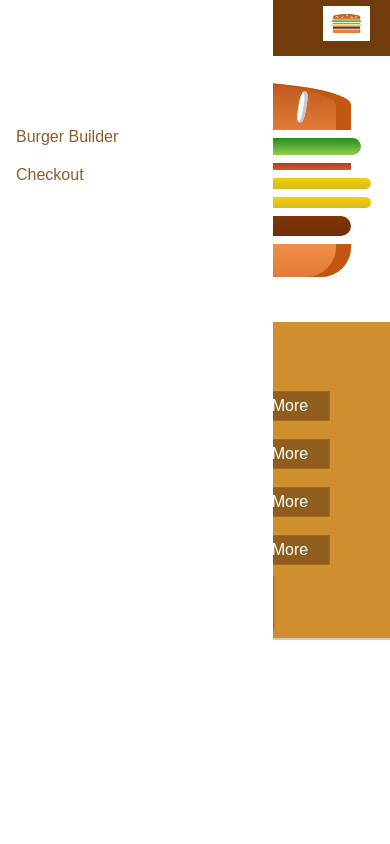
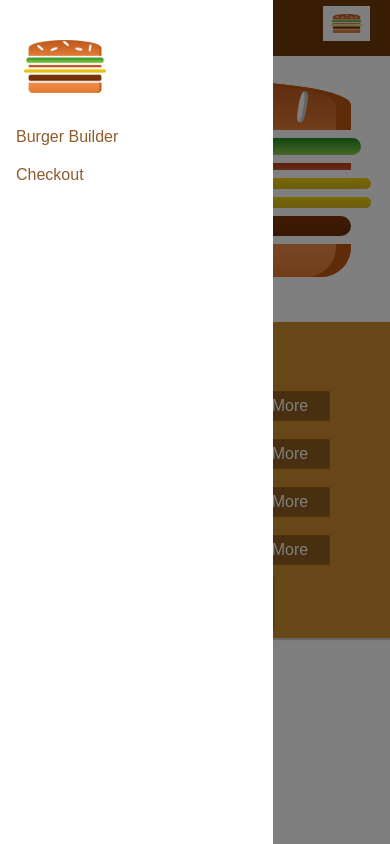
Before and after one commit to chrissayon/burger_application, a React (Create React App) app: page / in a window 390 px wide. Built offline with nearby package versions, Linux system fonts and the light colour scheme.

Commit message:
Implement backdrop for mobile

```diff
--- a/src/components/Layout/Layout.js
+++ b/src/components/Layout/Layout.js
@@ -1,17 +1,29 @@
-import React from 'react';
+import React, {Component} from 'react';
 
 import classes from './Layout.module.css'
 import Toolbar from '../Navigation/Toolbar/Toolbar'
 import SideDrawer from '../Navigation/SideDrawer/SideDrawer'
 
-const Layout = (props) => (
-    <React.Fragment>
-        <Toolbar />
-        <SideDrawer />
-        <main className={classes.Content}>
-            {props.children}
-        </main>
-    </React.Fragment>
-);
+class Layout extends Component {
+    state = {
+        showSideDrawer: true
+    }
+
+    sideDrawerCloseHandler = () => {
+        this.setState({showSideDrawer: false})
+    }
+
+    render() {
+        return (
+            <React.Fragment>
+                <Toolbar />
+                <SideDrawer open={this.state.showSideDrawer} closed={this.sideDrawerCloseHandler} />
+                <main className={classes.Content}>
+                    {this.props.children}
+                </main>
+            </React.Fragment>
+        )
+    }
+};
 
 export default Layout;
--- a/src/components/Navigation/SideDrawer/SideDrawer.js
+++ b/src/components/Navigation/SideDrawer/SideDrawer.js
@@ -3,18 +3,28 @@
 import Logo from '../../Logo/Logo'
 import NavigationItems from '../NavigationItems/NavigationItems'
 import classes from './SideDrawer.module.css'
+import Backdrop from '../../UI/Backdrop/Backdrop';
 
 const sideDrawer = (props) => {
     //Conditionally attach classes so there will be animation
+
+    let attachedClasses = [classes.SideDrawer, classes.Close];
+    if (props.open) {
+        attachedClasses = [classes.SideDrawer, classes.Open];
+    }
+
     return(
-        <div className={classes.SideDrawer}>
-            <div className={classes.Logo}>
-                <Logo height="11%"/>
+        <React.Fragment>
+            <Backdrop show={props.open} clicked={props.closed}/>
+            <div className={attachedClasses.join(' ')}>
+                <div className={classes.Logo}>
+                    <Logo />
+                </div>
+                <nav>
+                    <NavigationItems />
+                </nav>
             </div>
-            <nav>
-                <NavigationItems />
-            </nav>
-        </div>
+        </React.Fragment>
     );
 }
 
```
